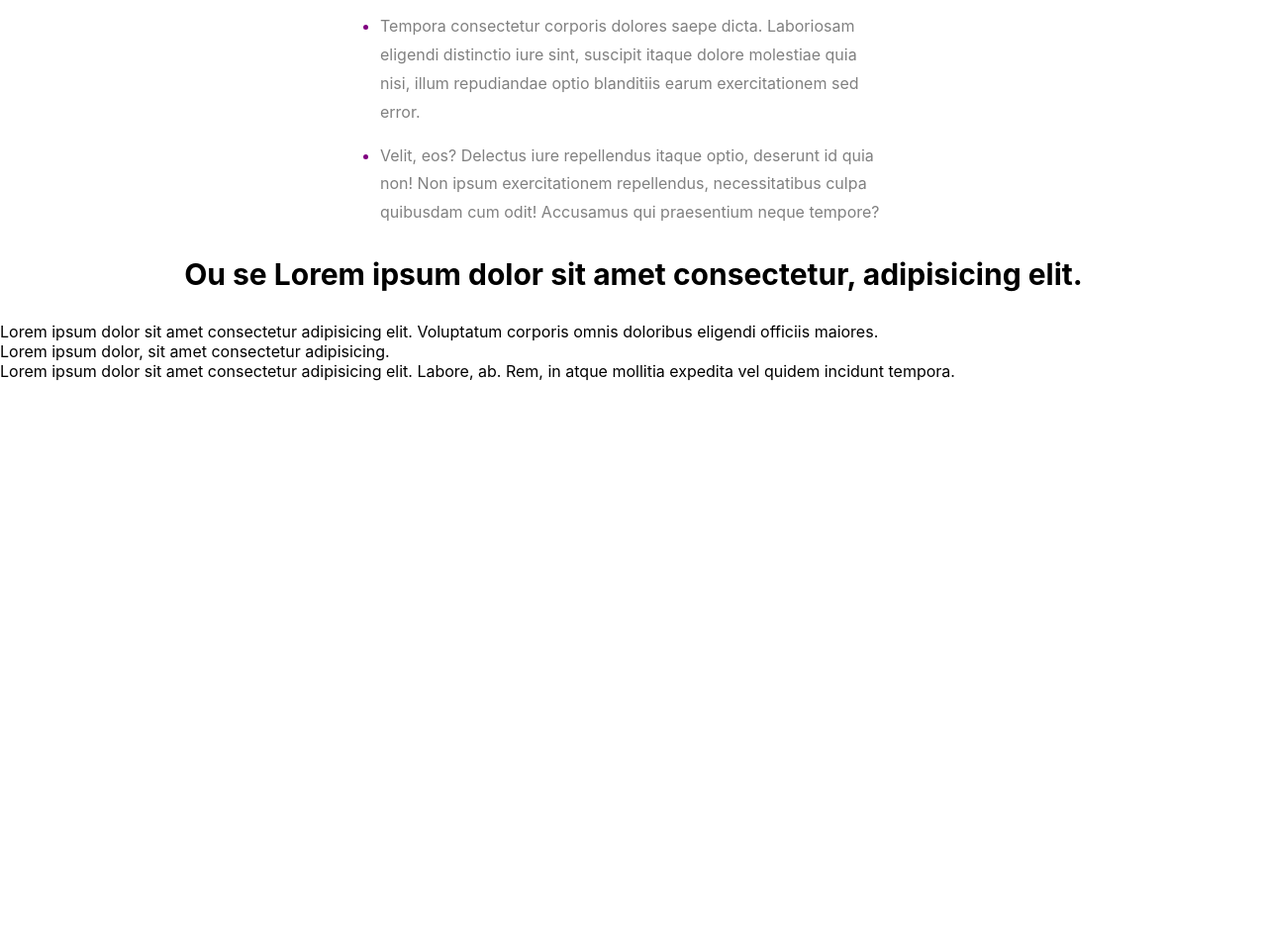
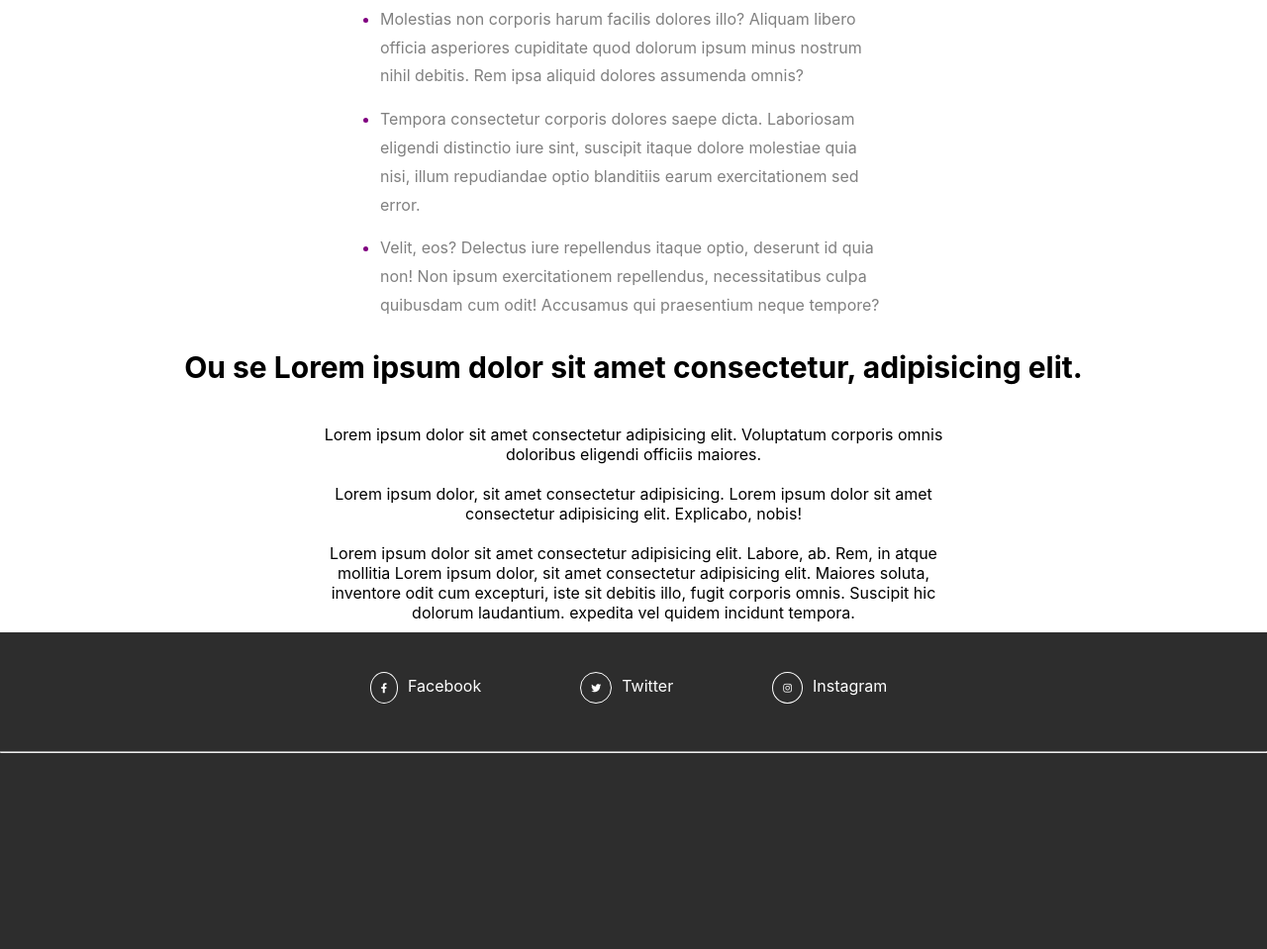
Before and after one commit to dawiteu/html-sass-scss-molengeek-siteweb, a plain HTML site: page index.html in a window 1280 px wide. Shown: the part 966-1925 px from the top of the page at 99% size. Before the commit the page ends 1351 px from the top, so only its background shows below. Drawn offline with Linux system fonts and the light colour scheme.

Commit message:
footer 50 %...

```diff
--- a/index.html
+++ b/index.html
@@ -6,6 +6,7 @@
     <title>Document</title>
     <link rel="preconnect" href="https://fonts.gstatic.com">
 <link href="https://fonts.googleapis.com/css2?family=Nerko+One&display=swap" rel="stylesheet">
+<link rel="StyleSheet" href="https://cdnjs.cloudflare.com/ajax/libs/font-awesome/5.15.1/css/all.min.css">
     <link rel="stylesheet" href="public/css/style.css" />
 </head>
 <body>
@@ -39,7 +40,7 @@
                 </ul>
             </div>
             <div class='nav-item'>
-                <button>Test le CoWork !</button>
+                <a href="#">Test le cowork </a>
             </div>
         </nav>
     </header>
@@ -65,10 +66,19 @@
     <section>
         <h3>Ou se Lorem ipsum dolor sit amet consectetur, adipisicing elit.</h3>
         <p>Lorem ipsum dolor sit amet consectetur adipisicing elit. Voluptatum corporis omnis doloribus eligendi officiis maiores.</p>
-        <p>Lorem ipsum dolor, sit amet consectetur adipisicing.</p>
-        <p>Lorem ipsum dolor sit amet consectetur adipisicing elit. Labore, ab. Rem, in atque mollitia expedita vel quidem incidunt tempora.</p>
+        <p>Lorem ipsum dolor, sit amet consectetur adipisicing. Lorem ipsum dolor sit amet consectetur adipisicing elit. Explicabo, nobis!</p>
+        <p>Lorem ipsum dolor sit amet consectetur adipisicing elit. Labore, ab. Rem, in atque mollitia Lorem ipsum dolor, sit amet consectetur adipisicing elit. Maiores soluta, inventore odit cum excepturi, iste sit debitis illo, fugit corporis omnis. Suscipit hic dolorum laudantium. expedita vel quidem incidunt tempora.</p>
     </section>
 
 
+    <footer>
+        <ul class='footeritems'>
+            <li><a href="#"><i class="fab fa-facebook-f"></i><span>Facebook</span></a></li>
+            <li><a href="#"><i class="fab fa-twitter"></i><span>Twitter</span></a></li>
+            <li><a href="#"><i class="fab fa-instagram"></i><span>Instagram</span></a></li>
+        </ul>
+
+        <hr/>
+    </footer>
 </body>
 </html>
--- a/src/scss/style.scss
+++ b/src/scss/style.scss
@@ -1,6 +1,7 @@
 body{
-    margin:0; padding:0; font-family: -apple-system, BlinkMacSystemFont, 'Segoe UI', Roboto, Oxygen, Ubuntu, Cantarell, 'Open Sans', 'Helvetica Neue', sans-serif;
-}
+    margin:0;
+    padding:0;
+    font-family: -apple-system, BlinkMacSystemFont, 'Segoe UI', Roboto, Oxygen, Ubuntu, Cantarell, 'Open Sans', 'Helvetica Neue', sans-serif;
 
     header{
         width:100%;
@@ -54,7 +55,7 @@ header{
                         color:black;
                     }
                     a:hover{
-                    border-bottom:4px dashed black;
+                        border-bottom:4px solid black;
                     }
                 }
             }
@@ -63,6 +64,13 @@ header{
                 flex:1;
                 text-align:center;
                 align-self:center;
+                a{
+                    text-decoration:none;
+                    color:blue;
+                    &:hover{
+                        color:red;
+                    }
+                }
             }
         }
 
@@ -81,10 +89,17 @@ section{
             border-radius:100%;
         }
 
-    p {
+        p:nth-child(1){
+            margin:3% auto;
+        }
+
+        p{
+            width:50%;
             margin:0 auto;
-        text-align:left;
+            padding:10px;
         }
+
+
         ul{
             width:40%;
             margin:15px auto;
@@ -96,15 +111,48 @@ section{
                 color:grey;
                 margin-top:15px;
             }
+
         }
 
         h3{
+            font-size:30px;
+        }
+    }
 
-        font-size:30px;
+    footer{
+        width:100%;
+        height:40vh;
+        background-color: #2d2d2d;
+        color:white;
+        text-align:center;
+        ul.footeritems{
+            list-style-type:none; display:flex; justify-content:center;
+            margin:0; padding:15px;
+            li{
+                padding:25px;
+                a{
+                    text-decoration:none;
+                    color:white;
+                    padding:20px;
+                    i{
+
+                        border:1px solid white;
+                        border-radius:100%;
+                        padding:10px;
+                        font-size:10px;
+                    }
+                    span{
+                        margin:10px;
+                    }
+                    &:hover{
+                        color:red;
+                    }
+                }
+            }
         }
 
     }
-
+}
 
 
 
```
Also changed, not shown: public/css/style.css, 1 other file. Lines whose indentation alone changed are shown as unchanged.
